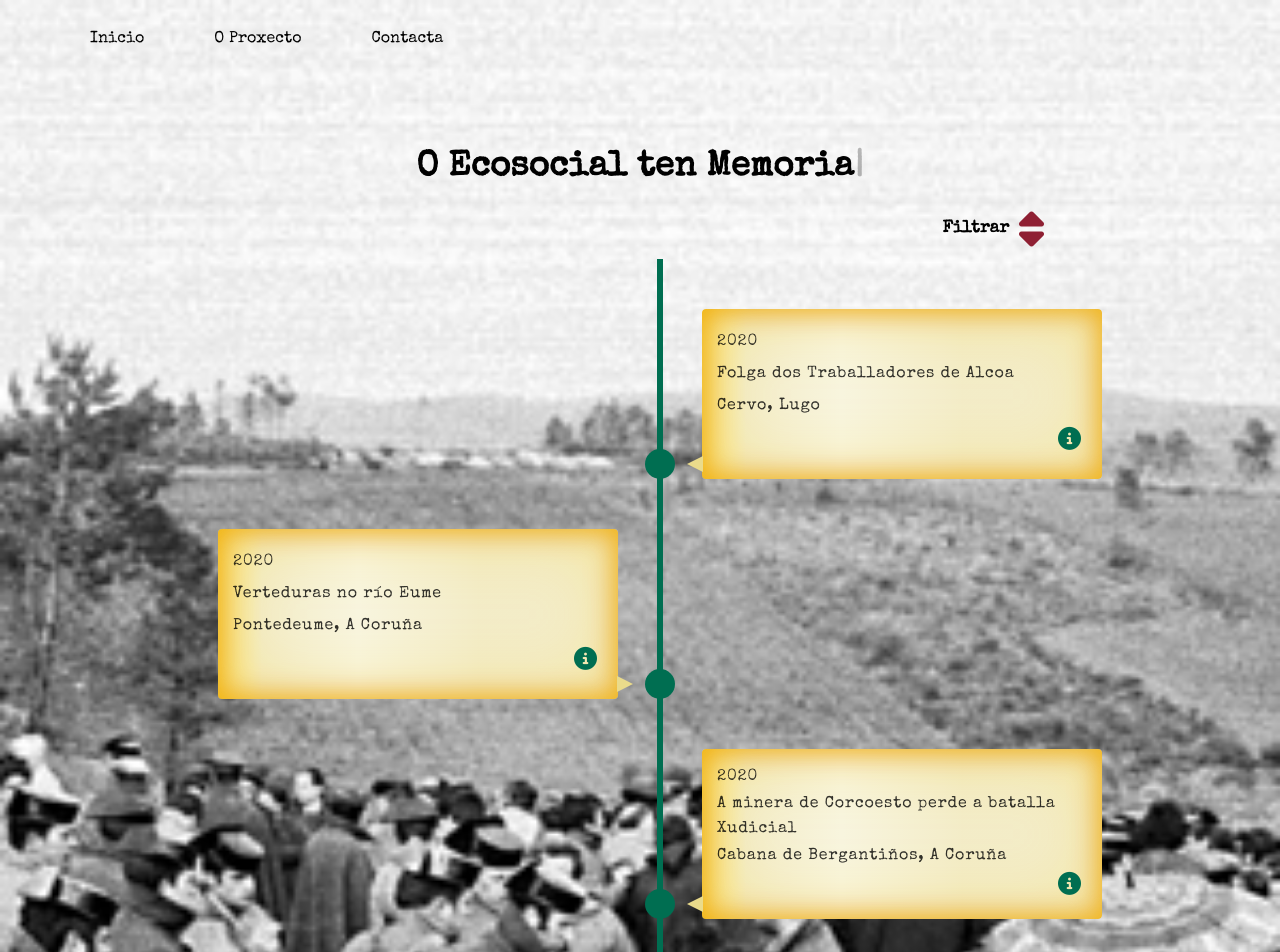
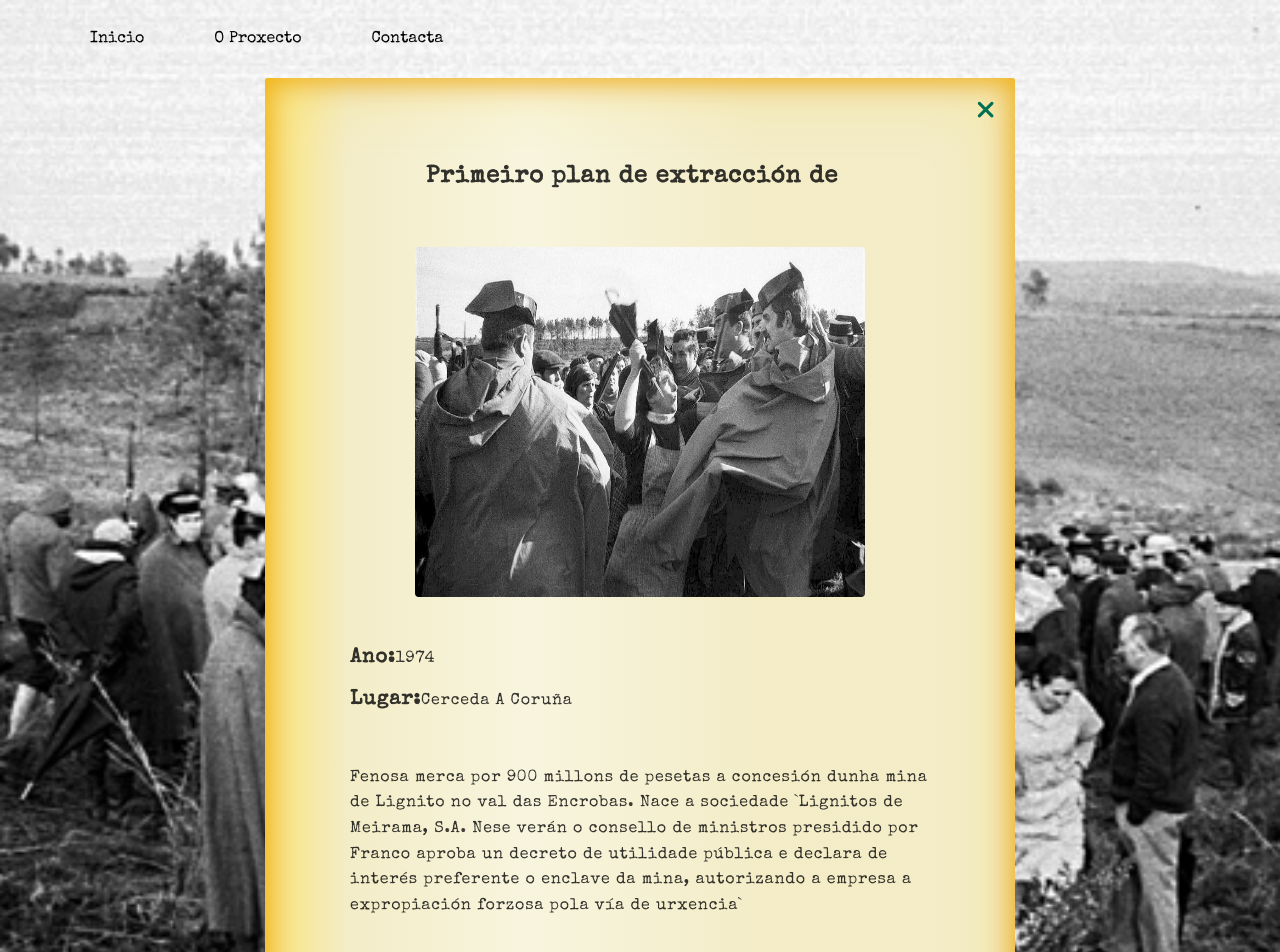
Before and after one commit to anafdz92/O-EcoSocial-ten-Memoria, a React (Create React App) app: page /#/line/1 in a window 1280 px wide. Before the commit this address led to /#/. Shown: the top 952 px of the page. Built offline with nearby package versions, Linux system fonts and the light colour scheme.

Commit message:
add html to eventdetail

```diff
--- a/src/components/EventDetail.js
+++ b/src/components/EventDetail.js
@@ -52,10 +52,21 @@ const EventDetail = (props) => {
             </div>
           </div>
           <ul className="modalList">
-            <li>Ano: {props.conflict.year}</li>
-            <li>Lugar: {props.conflict.location}</li>
-            <li>O que: {props.conflict.what}</li>
-            <ul className="links">Enlaces: {linksli} </ul>
+            <li>
+              <p className="quoteTitle">Ano: </p>
+              <p> {props.conflict.year}</p>
+            </li>
+            <li>
+              <p className="quoteTitle">Lugar: </p>
+              <p> {props.conflict.location}</p>
+            </li>
+            <li className="what">
+              <p> {props.conflict.what}</p>
+            </li>
+            <ul className="links">
+              <p className="quoteTitle">Enlaces: </p>
+              <p> {linksli}</p>
+            </ul>
           </ul>
         </div>
       </div>
--- a/src/stylesheets/components/_eventDetail.scss
+++ b/src/stylesheets/components/_eventDetail.scss
@@ -45,6 +45,12 @@
 
 .modalList li {
   margin: 10px;
+  display: flex;
+  align-items: baseline;
+}
+.quoteTitle {
+  font-size: 20px;
+  font-weight: bold;
 }
 
 .close {
@@ -73,7 +79,7 @@
 }
 
 .info {
-  width: 500px;
+  width: 600px;
   display: flex;
   flex-direction: column;
   align-items: center;
@@ -94,8 +100,8 @@
 }
 
 .imgContainer {
-  height: 300px;
-  width: 400px;
+  height: 350px;
+  width: 450px;
   margin-top: 50px;
   position: relative;
   float: left;
@@ -125,3 +131,7 @@
   max-width: 650px;
   display: flex;
 }
+
+.what {
+  padding-top: 40px;
+}
--- a/src/stylesheets/components/_line.scss
+++ b/src/stylesheets/components/_line.scss
@@ -38,6 +38,7 @@
 .line ul li:hover:after {
   background-color: #8f2033;
 }
+
 .line ul li div {
   display: flex;
   flex-direction: column;
```
